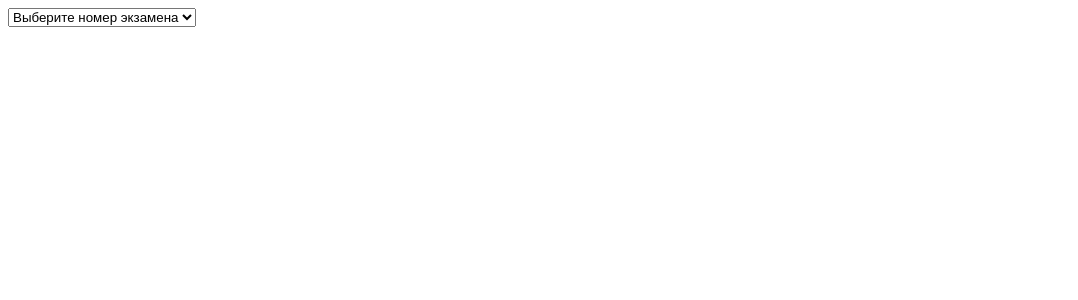
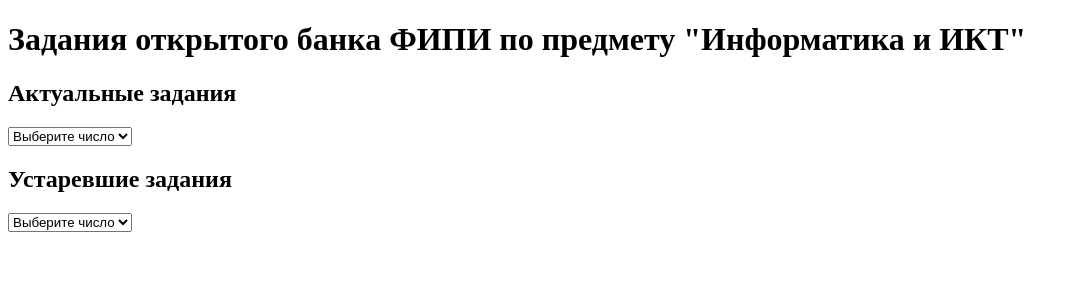
Before and after one commit to ZUB3C/FipiBankClassification, a Flask app: page / in a window 1280 px wide. Shown: the top 300 px of the page, without its empty margins (0-1078 px from the left). Run offline with Flask 3, Linux system fonts and the light colour scheme.

Commit message:
Update web ui

```diff
--- a/web_ui/templates/index.html
+++ b/web_ui/templates/index.html
@@ -6,21 +6,30 @@
     <title>Simple Site</title>
 </head>
 <body>
-<select id="examNumber">
-    <option value="0">Выберите номер экзамена</option>
-    <!-- Генерируем опции для чисел от 1 до 27 и от -1 до -27 -->
+
+<h1>Задания открытого банка ФИПИ по предмету "Информатика и ИКТ"</h1>
+
+<h2>Актуальные задания</h2>
+<select id="currentExamNumber">
+    <option value="0">Выберите число</option>
     {% for i in range(1, 28) %}
     <option value="{{ i }}">{{ i }}</option>
     {% endfor %}
+</select>
+
+<h2>Устаревшие задания</h2>
+<select id="outdatedExamNumber">
+    <option value="0">Выберите число</option>
     {% for i in range(-1, -28, -1) %}
     <option value="{{ i }}">{{ i }}</option>
     {% endfor %}
 </select>
+
 <div id="problems"></div>
 
 <script>
-    document.getElementById('examNumber').addEventListener('change', async function() {
-        const examNumber = this.value;
+    // Функция для получения заданий по номеру экзамена
+    async function fetchProblems(examNumber) {
         if (examNumber != 0) {
             const response = await fetch('/get_problems', {
                 method: 'POST',
@@ -29,12 +38,34 @@
                 },
                 body: JSON.stringify({ exam_number: examNumber })
             });
-            const problems = await response.json();
-            document.getElementById('problems').innerHTML = problems.join('');
+            return await response.json();
         } else {
-            document.getElementById('problems').innerHTML = '';
+            return [];
         }
-    });
+    }
+
+    // Обработчик события изменения для обоих select-элементов
+    function handleSelectChange(event) {
+        const selectedValue = event.target.value;
+        const otherSelectId = event.target.id === 'currentExamNumber' ? 'outdatedExamNumber' : 'currentExamNumber';
+        const otherSelect = document.getElementById(otherSelectId);
+
+        // Установка первого значения в другом select-элементе
+        otherSelect.value = '0';
+
+        // Получение заданий и обновление интерфейса
+        fetchProblems(selectedValue)
+            .then(problems => {
+                document.getElementById('problems').innerHTML = problems.join('');
+            })
+            .catch(error => {
+                console.error('Ошибка при получении заданий:', error);
+            });
+    }
+
+    // Добавление обработчика событий изменения для обоих select-элементов
+    document.getElementById('currentExamNumber').addEventListener('change', handleSelectChange);
+    document.getElementById('outdatedExamNumber').addEventListener('change', handleSelectChange);
 </script>
 </body>
 </html>
```
